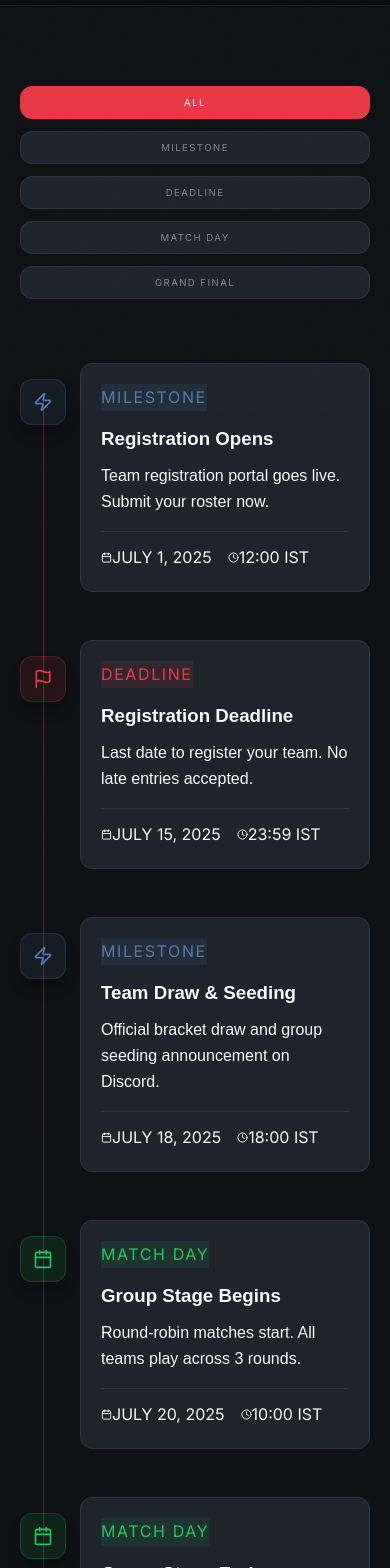
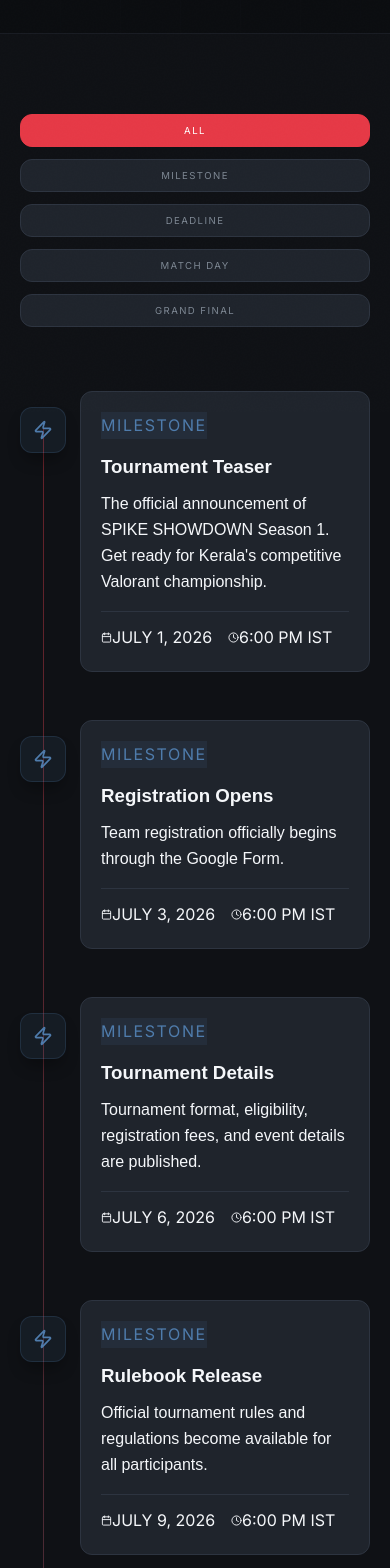
Before and after one commit to Ananthan-A-K/spike-showdown, a React (Vite) app: page /schedule in a window 390 px wide. Shown: the part 432-2000 px from the top of the page. Built offline with nearby package versions, Linux system fonts and the light colour scheme; a web font is replaced by a local one.

Commit message:
ui modification

```diff
--- a/src/components/layout/Footer/Footer.jsx
+++ b/src/components/layout/Footer/Footer.jsx
@@ -1,7 +1,7 @@
 import React from 'react';
 import { Link } from 'react-router-dom';
 import { motion } from 'framer-motion';
-import { MessageSquare, Instagram, Mail, Twitter, Youtube, ArrowUpRight } from 'lucide-react';
+import { MessageSquare, Instagram, Mail, ArrowUpRight } from 'lucide-react';
 import './Footer.css';
 
 const NAV_LINKS = [
@@ -15,56 +15,48 @@
   { label: 'Contact', path: '/contact' },
 ];
 
-const EVENT_INFO = {
-  date: 'August 2025',
-  prizePool: '₹50,000',
-};
+const DISCORD_LINK = 'https://discord.gg/XXXXXXXX';
+
+const TOURNAMENT_INFO = [
+  { label: 'Tournament', value: 'SPIKE SHOWDOWN – Season 1' },
+  { label: 'Organizer', value: 'IEEE Student Branch SBCE' },
+  { label: 'Game', value: 'Valorant' },
+  { label: 'Mode', value: 'Online' },
+  { label: 'Platform', value: 'PC' },
+  { label: 'Region', value: 'Kerala' },
+  { label: 'Registration', value: 'Online' },
+];
 
 const SOCIALS = [
-  { icon: MessageSquare, label: 'Discord',   href: 'https://discord.gg' },
-  { icon: Instagram,     label: 'Instagram', href: 'https://instagram.com' },
-  { icon: Twitter,       label: 'Twitter',   href: 'https://twitter.com' },
-  { icon: Youtube,       label: 'YouTube',   href: 'https://youtube.com' },
-  { icon: Mail,          label: 'Email',     href: 'mailto:contact@spikeshowdown.gg' },
+  { icon: MessageSquare, label: 'Discord',   href: DISCORD_LINK },
+  { icon: Instagram,     label: 'Instagram', href: 'https://instagram.com/ieeesbsbce' },
+  { icon: Mail,          label: 'Email',     href: 'mailto:ieeesbsbce@gmail.com' },
 ];
 
 const LEGAL_LINKS = [
-  { label: 'Privacy Policy',  href: '#' },
-  { label: 'Terms of Play',   href: '#' },
-  { label: 'Code of Conduct', href: '#' },
+  { label: 'Privacy Policy',     href: '#' },
+  { label: 'Terms & Conditions', href: '#' },
+  { label: 'Code of Conduct',    href: '#' },
 ];
 
 export default function Footer() {
-  const year = new Date().getFullYear();
-
   return (
     <footer className="site-footer">
       <div className="container-xl">
 
-        {/* ── Top Grid ── */}
+        {/* Top Grid */}
         <div className="grid grid-cols-1 md:grid-cols-2 lg:grid-cols-12 gap-12 lg:gap-8 footer-top-grid">
 
           {/* Brand Column */}
           <div className="lg:col-span-5 flex flex-col gap-6 footer-brand-col">
             {/* Logo */}
             <Link to="/" className="flex items-center gap-3 navbar-logo w-fit">
-              <div className="navbar-logo-icon">
-                <div className="navbar-logo-bg" />
-                <svg viewBox="0 0 32 32" className="w-full h-full p-1.5" fill="none">
-                  <polygon points="16,3 29,10 29,22 16,29 3,22 3,10" fill="none" stroke="#E63946" strokeWidth="1.5" />
-                  <polygon points="16,9 23,13 23,19 16,23 9,19 9,13" fill="#E63946" fillOpacity="0.15" stroke="#E63946" strokeWidth="1" />
-                  <rect x="14" y="13" width="4" height="6" rx="1" fill="#E63946" />
-                </svg>
-              </div>
-              <div className="leading-none">
-                <span className="navbar-logo-text block">SPIKE SHOWDOWN</span>
-                <span className="navbar-logo-sub block">Season 1</span>
-              </div>
+              <img src="/logo.png" alt="SPIKE SHOWDOWN Season 1" className="navbar-logo-image" />
             </Link>
 
             <p className="footer-brand-text">
-              The premier collegiate Valorant championship. Compete with the best.
-              Prove your worth. Become a champion.
+              SPIKE SHOWDOWN – Season 1 is the flagship online collegiate Valorant tournament organized by IEEE Student Branch SBCE.
+              Bringing together talented teams across Kerala to compete, connect, and create unforgettable esports moments.
             </p>
 
             {/* Socials */}
@@ -88,18 +80,18 @@
             {/* Discord CTA box */}
             <div className="footer-discord-box flex items-center justify-between gap-4">
               <div>
-                <p className="footer-discord-title">Join the Server</p>
-                <p className="footer-discord-subtitle">Stay updated on Discord</p>
+                <p className="footer-discord-title">Join Our Community</p>
+                <p className="footer-discord-subtitle">Stay updated with tournament announcements, match schedules, brackets, and exclusive event updates.</p>
               </div>
               <motion.a
-                href="https://discord.gg"
+                href={DISCORD_LINK}
                 target="_blank"
                 rel="noreferrer"
                 whileHover={{ scale: 1.05 }}
                 whileTap={{ scale: 0.95 }}
                 className="footer-discord-btn"
               >
-                Join <ArrowUpRight size={11} />
+                Join Discord <ArrowUpRight size={11} />
               </motion.a>
             </div>
           </div>
@@ -125,34 +117,22 @@
 
           {/* Info Column */}
           <div className="lg:col-span-3 flex flex-col gap-5">
-            <h4 className="footer-heading">Event Info</h4>
+            <h4 className="footer-heading">Tournament Information</h4>
             <div className="flex flex-col gap-3">
-              <div>
-                <p className="footer-info-item-label">Date</p>
-                <p className="footer-info-item-val">{EVENT_INFO.date}</p>
-              </div>
-              <div>
-                <p className="footer-info-item-label">Prize Pool</p>
-                <p className="footer-info-item-val">{EVENT_INFO.prizePool}</p>
-              </div>
-              <div>
-                <p className="footer-info-item-label">Format</p>
-                <p className="footer-info-item-val">Online + LAN Finals</p>
-              </div>
-              <div>
-                <p className="footer-info-item-label">Contact</p>
-                <a href="mailto:contact@spikeshowdown.gg" className="footer-info-item-link">
-                  contact@spikeshowdown.gg
-                </a>
-              </div>
+              {TOURNAMENT_INFO.map((item) => (
+                <div key={item.label}>
+                  <p className="footer-info-item-label">{item.label}</p>
+                  <p className="footer-info-item-val">{item.value}</p>
+                </div>
+              ))}
             </div>
           </div>
         </div>
 
-        {/* ── Bottom Bar ── */}
+        {/* Bottom Bar */}
         <div className="pt-8 flex flex-col md:flex-row items-center justify-between gap-4 footer-bottom">
           <p className="footer-bottom-text">
-            © {year} Spike Showdown. All rights reserved.
+            © 2026 IEEE Student Branch SBCE. All Rights Reserved.
           </p>
 
           <div className="flex items-center gap-6">
@@ -164,7 +144,7 @@
           </div>
 
           <p className="footer-signature">
-            Built with precision
+            Designed & Developed by IEEE SB SBCE
           </p>
         </div>
 
--- a/src/components/sections/home/CTA/CTA.jsx
+++ b/src/components/sections/home/CTA/CTA.jsx
@@ -67,7 +67,7 @@
               className="cta-sub"
             >
               Assemble your team, submit your roster, and fight for the title.
-              No entry fee. Open to all college students across India.
+              Open to all across India.
             </motion.p>
 
             {/* Actions */}
--- a/src/components/sections/home/Hero/Hero.jsx
+++ b/src/components/sections/home/Hero/Hero.jsx
@@ -226,9 +226,9 @@
               className="hero-meta"
             >
               {[
-                { label: '16 Teams', sub: 'Maximum' },
-                { label: '₹50K', sub: 'Prize Pool' },
-                { label: 'Aug 2025', sub: 'Finals' },
+                { label: '24 Teams', sub: 'Maximum' },
+                { label: '5K', sub: 'Prize Pool' },
+                { label: 'July 2025', sub: 'Finals' },
               ].map(({ label, sub }) => (
                 <div key={label} className="flex flex-col">
                   <span className="hero-meta-label">{label}</span>
--- a/src/pages/About/About.jsx
+++ b/src/pages/About/About.jsx
@@ -1,17 +1,21 @@
-import React from 'react';
+import React, { useState } from 'react';
 import { Link } from 'react-router-dom';
 import { motion } from 'framer-motion';
-import { ArrowRight, Target, Eye, Users, Shield, Zap } from 'lucide-react';
+import { ArrowRight, ChevronDown, Target, Eye, Users, Shield, Zap } from 'lucide-react';
 import SectionHeading from '../../components/ui/SectionHeading/SectionHeading';
 import { pageTransition, containerVariants, itemVariants, fadeLeft, fadeRight } from '../../animations/variants';
 import './About.css';
 
 const TIMELINE_ITEMS = [
-  { year: 'Nov 2024', title: 'Idea Born', desc: 'The vision of a premier collegiate Valorant tournament takes shape.' },
-  { year: 'Jan 2025', title: 'Core Team Formed', desc: 'Organizing committee assembled. Planning and ruleset drafting begins.' },
-  { year: 'Mar 2025', title: 'Platform Built', desc: 'Official website, registration system, and Discord server launched.' },
-  { year: 'Jul 2025', title: 'Registration Opens', desc: 'Teams from across India register for the inaugural season.' },
-  { year: 'Aug 2025', title: 'Season 1 Kicks Off', desc: 'The first ever SPIKE SHOWDOWN championship begins. History is made.' },
+  { year: 'June 2026', title: 'The Idea', desc: 'The vision for SPIKE SHOWDOWN was born—to create a professionally organized collegiate Valorant tournament by IEEE Student Branch SBCE.' },
+  { year: 'June 2026', title: 'Committee Formation', desc: 'The organizing committee was assembled, with dedicated teams for tournament operations, technical management, media, finance, and participant support.' },
+  { year: 'Late June 2026', title: 'Planning & Development', desc: 'Tournament rules, branding, website development, Discord server, registration system, and event structure were finalized.' },
+  { year: 'July 1, 2026', title: 'Official Announcement', desc: 'SPIKE SHOWDOWN – Season 1 was officially unveiled, introducing the tournament to the community.' },
+  { year: 'July 3, 2026', title: 'Registration Opens', desc: 'Team registrations officially begin through the online registration portal.' },
+  { year: 'July 2026', title: 'Building the Competition', desc: 'Tournament details, rulebook, prizes, team verification, and bracket announcements are released throughout the month.' },
+  { year: 'After the Valorant World Cup', title: 'Tournament Begins', desc: 'Bracket A and Bracket B commence, with teams competing through knockout rounds to reach the Champions Stage.' },
+  { year: 'Season Finale', title: 'Grand Final', desc: 'The champions of Bracket A and Bracket B compete to become the first SPIKE SHOWDOWN Season 1 Champion.' },
+  { year: 'Legacy Begins', title: 'A New Tradition', desc: 'Season 1 marks the beginning of SPIKE SHOWDOWN, laying the foundation for future collegiate Valorant tournaments organized by IEEE Student Branch SBCE.' },
 ];
 
 const VALUES = [
@@ -47,6 +51,9 @@
 export { PageHeader };
 
 export default function About() {
+  const [isTimelineExpanded, setIsTimelineExpanded] = useState(false);
+  const visibleTimelineItems = isTimelineExpanded ? TIMELINE_ITEMS : TIMELINE_ITEMS.slice(0, 4);
+
   return (
     <motion.div
       key="about"
@@ -200,9 +207,11 @@
             variants={containerVariants}
             className="flex flex-col gap-0"
           >
-            {TIMELINE_ITEMS.map((item, i) => (
+            {visibleTimelineItems.map((item, i) => (
               <motion.div
-                key={i}
+                key={`${item.year}-${item.title}`}
+                initial="hidden"
+                animate="visible"
                 variants={itemVariants}
                 className="timeline-item"
               >
@@ -211,7 +220,7 @@
                   <div className="timeline-dot">
                     <div className="timeline-dot-inner" />
                   </div>
-                  {i < TIMELINE_ITEMS.length - 1 && (
+                  {i < visibleTimelineItems.length - 1 && (
                     <div className="timeline-line" />
                   )}
                 </div>
@@ -225,6 +234,21 @@
               </motion.div>
             ))}
           </motion.div>
+
+          <div className="timeline-expand-wrap">
+            <button
+              type="button"
+              className="timeline-expand-btn"
+              onClick={() => setIsTimelineExpanded((current) => !current)}
+              aria-expanded={isTimelineExpanded}
+              aria-label={isTimelineExpanded ? 'Collapse timeline' : 'Expand timeline'}
+            >
+              <ChevronDown
+                size={18}
+                className={`timeline-expand-icon ${isTimelineExpanded ? 'timeline-expand-icon-open' : ''}`}
+              />
+            </button>
+          </div>
         </div>
       </section>
 
--- a/src/pages/Home/Home.jsx
+++ b/src/pages/Home/Home.jsx
@@ -11,73 +11,129 @@
 import './Home.css';
 
 const HOME_TOURNAMENT = {
-  subtitle: 'The premier collegiate Valorant championship. 16 teams. One champion.',
+  subtitle: 'The premier collegiate Valorant championship. 24 teams. One champion.',
   startDate: new Date('2025-08-15T10:00:00'),
-  ctaIndicators: ['Free Entry', '16 Teams Max', '₹5000 Prize Pool'],
+  ctaIndicators: ['Register Now', '24 Teams Max', '₹5000 Prize Pool'],
   stats: [
     { value: '24', label: 'Teams', suffix: '' },
     { value: '168', label: 'Players', suffix: '+' },
     { value: '5K', label: 'Prize Pool', suffix: '₹' },
-    { value: '3', label: 'Phases', suffix: '' },
+    { value: '3', label: 'Knockout → Champions Stage', suffix: '' },
   ],
 };
 
 const HOME_SCHEDULE = [
   {
-    date: 'July 1, 2025',
-    time: '12:00 IST',
+    date: 'July 1, 2026',
+    time: '6:00 PM IST',
+    event: 'Tournament Teaser',
+    type: 'milestone',
+    desc: "The official announcement of SPIKE SHOWDOWN Season 1. Get ready for Kerala's competitive Valorant championship.",
+  },
+  {
+    date: 'July 3, 2026',
+    time: '6:00 PM IST',
     event: 'Registration Opens',
     type: 'milestone',
-    desc: 'Team registration portal goes live. Submit your roster now.',
+    desc: 'Team registration officially begins through the Google Form.',
   },
   {
-    date: 'July 15, 2025',
-    time: '23:59 IST',
-    event: 'Registration Deadline',
-    type: 'deadline',
-    desc: 'Last date to register your team. No late entries accepted.',
+    date: 'July 6, 2026',
+    time: '6:00 PM IST',
+    event: 'Tournament Details',
+    type: 'milestone',
+    desc: 'Tournament format, eligibility, registration fees, and event details are published.',
   },
   {
-    date: 'July 18, 2025',
-    time: '18:00 IST',
-    event: 'Team Draw & Seeding',
+    date: 'July 9, 2026',
+    time: '6:00 PM IST',
+    event: 'Rulebook Release',
     type: 'milestone',
-    desc: 'Official bracket draw and group seeding announcement on Discord.',
+    desc: 'Official tournament rules and regulations become available for all participants.',
   },
   {
-    date: 'July 20, 2025',
-    time: '10:00 IST',
-    event: 'Group Stage Begins',
-    type: 'match',
-    desc: 'Round-robin matches start. All teams play across 3 rounds.',
+    date: 'July 12, 2026',
+    time: '6:00 PM IST',
+    event: 'Prize Reveal',
+    type: 'milestone',
+    desc: 'Prize pool, certificates, awards, and champion recognition are officially announced.',
   },
   {
-    date: 'August 5, 2025',
-    time: '20:00 IST',
-    event: 'Group Stage Ends',
-    type: 'match',
-    desc: 'Final group stage matches. Top 8 teams advance to playoffs.',
+    date: 'July 16, 2026',
+    time: '6:00 PM IST',
+    event: 'Registration Closing Soon',
+    type: 'deadline',
+    desc: 'Final reminder before registrations close. Complete your registration before the deadline.',
   },
   {
-    date: 'August 10, 2025',
-    time: '10:00 IST',
-    event: 'Playoff Stage',
-    type: 'match',
-    desc: 'Single-elimination bracket begins. Quarter-finals day.',
+    date: 'July 19, 2026',
+    time: '11:59 PM IST',
+    event: 'Registration Closes',
+    type: 'deadline',
+    desc: 'Registration ends. Team verification and roster validation begin.',
   },
   {
-    date: 'August 12, 2025',
-    time: '14:00 IST',
-    event: 'Semi-Finals',
-    type: 'match',
-    desc: 'Top 4 battle for a spot in the grand final.',
+    date: 'July 22, 2026',
+    time: '6:00 PM IST',
+    event: 'Team Reveal',
+    type: 'milestone',
+    desc: 'All verified teams participating in Spike Showdown Season 1 are officially announced.',
   },
   {
-    date: 'August 15, 2025',
-    time: '12:00 IST',
-    event: 'Grand Final - LAN',
+    date: 'July 24, 2026',
+    time: '6:00 PM IST',
+    event: 'Bracket Reveal',
+    type: 'milestone',
+    desc: 'Official Bracket A and Bracket B are published after verification.',
+  },
+  {
+    date: 'To Be Announced',
+    time: 'TBA',
+    event: 'Match Schedule Release',
+    type: 'match',
+    desc: 'Official match dates, timings, Discord check-in instructions, and lobby details are announced after the Valorant World Cup concludes.',
+  },
+  {
+    date: 'To Be Announced',
+    time: 'TBA',
+    event: 'Round 1',
+    type: 'match',
+    desc: 'The first knockout round begins simultaneously in Bracket A and Bracket B.',
+  },
+  {
+    date: 'To Be Announced',
+    time: 'TBA',
+    event: 'Round 2',
+    type: 'match',
+    desc: 'Winning teams advance to the second knockout round.',
+  },
+  {
+    date: 'To Be Announced',
+    time: 'TBA',
+    event: 'Champions Stage',
+    type: 'match',
+    desc: 'The top three teams from each bracket compete in a Round Robin format to determine the finalists.',
+  },
+  {
+    date: 'To Be Announced',
+    time: 'TBA',
+    event: 'Grand Final',
     type: 'final',
-    desc: 'Best of 5. One team will be crowned SPIKE SHOWDOWN Season 1 Champions.',
+    desc: 'Bracket A Champion vs Bracket B Champion. One team will become the first SPIKE SHOWDOWN Season 1 Champion.',
+  },
+  {
+    date: 'Immediately After Grand Final',
+    time: '',
+    event: 'Champions Announced',
+    type: 'milestone',
+    desc: 'Champion, Runner-up, MVP, and award winners are officially announced.',
+  },
+  {
+    date: 'End of Tournament',
+    time: '',
+    event: 'Thank You',
+    type: 'milestone',
+    desc: 'Thank you to every participant, volunteer, organizer, and supporter for making Spike Showdown Season 1 a success.',
   },
 ];
 
@@ -128,21 +184,21 @@
     place: 1,
     label: 'Champions',
     amount: '₹3000',
-    perks: ['Trophy + Medals', 'Official Certificate', 'Social Feature', 'Merchandise'],
+    perks: ['Official Certificate'],
     tier: 'gold',
   },
   {
     place: 2,
     label: 'Runner Up',
     amount: '₹1500',
-    perks: ['Medals', 'Official Certificate', 'Social Feature'],
+    perks: [],
     tier: 'silver',
   },
   {
     place: 3,
     label: 'Third Place',
     amount: '₹500',
-    perks: ['Medals', 'Official Certificate'],
+    perks: [],
     tier: 'bronze',
   },
 ];
--- a/src/pages/Schedule/Schedule.jsx
+++ b/src/pages/Schedule/Schedule.jsx
@@ -7,60 +7,116 @@
 
 const SCHEDULE = [
   {
-    date: 'July 1, 2025',
-    time: '12:00 IST',
+    date: 'July 1, 2026',
+    time: '6:00 PM IST',
+    event: 'Tournament Teaser',
+    type: 'milestone',
+    desc: "The official announcement of SPIKE SHOWDOWN Season 1. Get ready for Kerala's competitive Valorant championship.",
+  },
+  {
+    date: 'July 3, 2026',
+    time: '6:00 PM IST',
     event: 'Registration Opens',
     type: 'milestone',
-    desc: 'Team registration portal goes live. Submit your roster now.',
+    desc: 'Team registration officially begins through the Google Form.',
   },
   {
-    date: 'July 15, 2025',
-    time: '23:59 IST',
-    event: 'Registration Deadline',
-    type: 'deadline',
-    desc: 'Last date to register your team. No late entries accepted.',
+    date: 'July 6, 2026',
+    time: '6:00 PM IST',
+    event: 'Tournament Details',
+    type: 'milestone',
+    desc: 'Tournament format, eligibility, registration fees, and event details are published.',
   },
   {
-    date: 'July 18, 2025',
-    time: '18:00 IST',
-    event: 'Team Draw & Seeding',
+    date: 'July 9, 2026',
+    time: '6:00 PM IST',
+    event: 'Rulebook Release',
     type: 'milestone',
-    desc: 'Official bracket draw and group seeding announcement on Discord.',
+    desc: 'Official tournament rules and regulations become available for all participants.',
   },
   {
-    date: 'July 20, 2025',
-    time: '10:00 IST',
-    event: 'Group Stage Begins',
-    type: 'match',
-    desc: 'Round-robin matches start. All teams play across 3 rounds.',
+    date: 'July 12, 2026',
+    time: '6:00 PM IST',
+    event: 'Prize Reveal',
+    type: 'milestone',
+    desc: 'Prize pool, certificates, awards, and champion recognition are officially announced.',
   },
   {
-    date: 'August 5, 2025',
-    time: '20:00 IST',
-    event: 'Group Stage Ends',
-    type: 'match',
-    desc: 'Final group stage matches. Top 8 teams advance to playoffs.',
+    date: 'July 16, 2026',
+    time: '6:00 PM IST',
+    event: 'Registration Closing Soon',
+    type: 'deadline',
+    desc: 'Final reminder before registrations close. Complete your registration before the deadline.',
   },
   {
-    date: 'August 10, 2025',
-    time: '10:00 IST',
-    event: 'Playoff Stage',
-    type: 'match',
-    desc: 'Single-elimination bracket begins. Quarter-finals day.',
+    date: 'July 19, 2026',
+    time: '11:59 PM IST',
+    event: 'Registration Closes',
+    type: 'deadline',
+    desc: 'Registration ends. Team verification and roster validation begin.',
   },
   {
-    date: 'August 12, 2025',
-    time: '14:00 IST',
-    event: 'Semi-Finals',
-    type: 'match',
-    desc: 'Top 4 battle for a spot in the grand final.',
+    date: 'July 22, 2026',
+    time: '6:00 PM IST',
+    event: 'Team Reveal',
+    type: 'milestone',
+    desc: 'All verified teams participating in Spike Showdown Season 1 are officially announced.',
   },
   {
-    date: 'August 15, 2025',
-    time: '12:00 IST',
-    event: 'Grand Final - LAN',
+    date: 'July 24, 2026',
+    time: '6:00 PM IST',
+    event: 'Bracket Reveal',
+    type: 'milestone',
+    desc: 'Official Bracket A and Bracket B are published after verification.',
+  },
+  {
+    date: 'To Be Announced',
+    time: 'TBA',
+    event: 'Match Schedule Release',
+    type: 'match',
+    desc: 'Official match dates, timings, Discord check-in instructions, and lobby details are announced.',
+  },
+  {
+    date: 'To Be Announced',
+    time: 'TBA',
+    event: 'Round 1',
+    type: 'match',
+    desc: 'The first knockout round begins simultaneously in Bracket A and Bracket B.',
+  },
+  {
+    date: 'To Be Announced',
+    time: 'TBA',
+    event: 'Round 2',
+    type: 'match',
+    desc: 'Winning teams advance to the second knockout round.',
+  },
+  {
+    date: 'To Be Announced',
+    time: 'TBA',
+    event: 'Champions Stage',
+    type: 'match',
+    desc: 'The top three teams from each bracket compete in a Round Robin format to determine the finalists.',
+  },
+  {
+    date: 'To Be Announced',
+    time: 'TBA',
+    event: 'Grand Final',
     type: 'final',
-    desc: 'Best of 5. One team will be crowned SPIKE SHOWDOWN Season 1 Champions.',
+    desc: 'Bracket A Champion vs Bracket B Champion. One team will become the first SPIKE SHOWDOWN Season 1 Champion.',
+  },
+  {
+    date: 'Immediately After Grand Final',
+    time: '',
+    event: 'Champions Announced',
+    type: 'milestone',
+    desc: 'Champion, Runner-up, MVP, and award winners are officially announced.',
+  },
+  {
+    date: 'End of Tournament',
+    time: '',
+    event: 'Thank You',
+    type: 'milestone',
+    desc: 'Thank you to every participant, volunteer, organizer, and supporter for making Spike Showdown Season 1 a success.',
   },
 ];
 
@@ -90,7 +146,7 @@
       <PageHeader
         eyebrow="Schedule"
         title="Tournament Timeline"
-        subtitle="All key dates, match days, and milestones for SPIKE SHOWDOWN Season 1."
+        subtitle="Follow the complete journey of SPIKE SHOWDOWN Season 1—from the first announcement to crowning the champions."
       />
 
       <section className="section-pad">
@@ -189,9 +245,7 @@
           <div className="flex items-start gap-3 bg-[#1F242C] border border-[#2D3440] rounded-xl p-5" style={{ marginTop: '4rem' }}>
             <MapPin size={16} className="text-[#4F7CAC] flex-shrink-0" style={{ marginTop: '0.125rem' }} />
             <p className="text-[#7D8793] text-sm font-sans leading-relaxed">
-              All times are in <strong className="text-[#B6BEC8]">Indian Standard Time (IST)</strong>.
-              Join our <a href="https://discord.gg" target="_blank" rel="noreferrer" className="text-[#4F7CAC] hover:text-[#F5F7FA] transition-colors" style={{ textDecoration: 'none' }}>Discord server</a> for
-              real-time match notifications and schedule updates.
+              All tournament matches will begin after the Valorant World Cup concludes. Final match dates and timings will be announced through the Spike Showdown website, Discord server, and IEEE SB SBCE Instagram page.
             </p>
           </div>
 
```
Also changed, not shown: src/components/layout/Navbar/Navbar.css (+14 -0 lines), src/components/layout/Navbar/Navbar.jsx (+1 -17 lines), src/components/sections/home/PrizePool/PrizePool.jsx (+4 -4 lines), src/components/sections/home/WhyParticipate/WhyParticipate.jsx (+23 -23 lines), src/pages/About/About.css (+34 -0 lines), public/logo.png (added).
